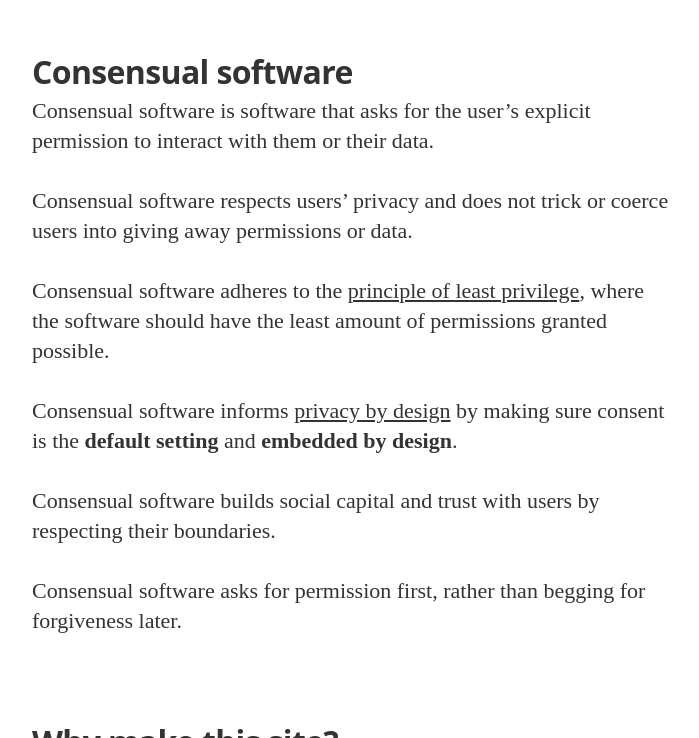
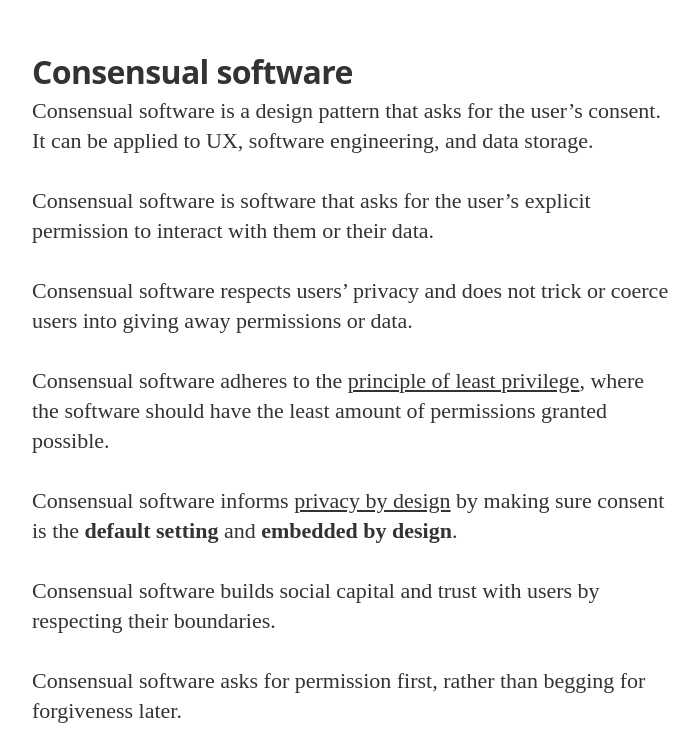
Before and after one commit to consensualsoftware/consensual_software, a Jekyll site: the page built from consent.md, in a window 1280 px wide and 900 px high, scrolled down 1832 px, cut to the strip 162-900 px from the top of the window. Shown: the whole strip, without its empty margins (288-987 px from the left). Built offline with Jekyll 4.4.1, drawn with Linux system fonts in a browser that asks for light colours; nearby versions of some CDN libraries; some web fonts are replaced.

Commit message:
Update consent.md

```diff
--- a/consent.md
+++ b/consent.md
@@ -24,6 +24,8 @@ If you're still not sure what consent is, it's as simple as tea.
 
 ## Consensual software
 
+Consensual software is a design pattern that asks for the user's consent. It can be applied to UX, software engineering, and data storage.
+
 Consensual software is software that asks for the user's explicit permission to interact with them or their data.
 
 Consensual software respects users' privacy and does not trick or coerce users into giving away permissions or data.
```
Also changed, not shown: README.md.
